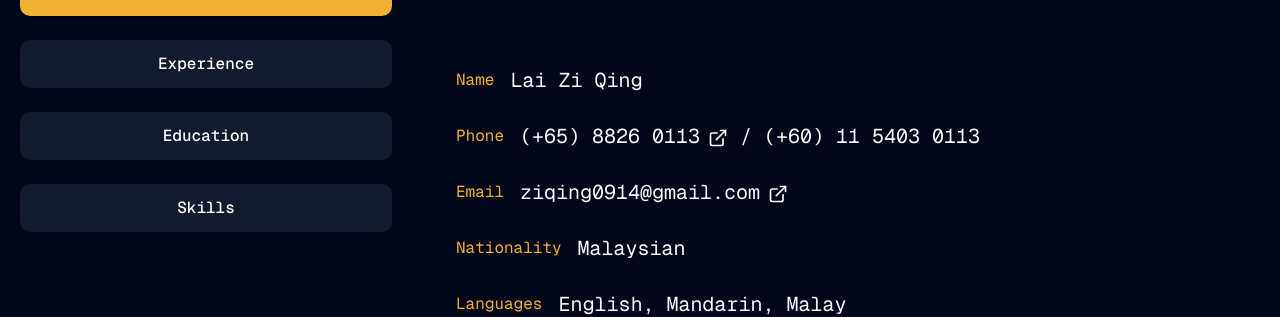
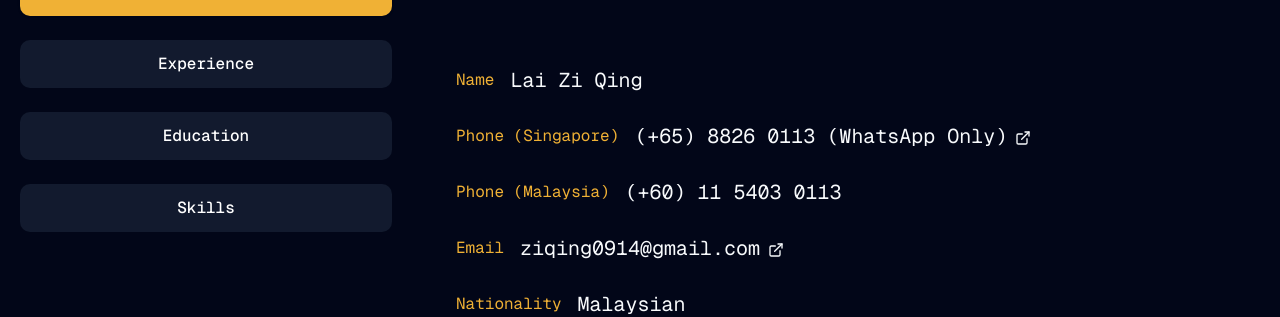
Before and after one commit to ziqinggggg/portfolio, a Next.js app: page / in a window 1280 px wide. Shown: the part 836-1153 px from the top of the page. Built offline with nearby package versions, Linux system fonts and the light colour scheme.

Commit message:
resume, WA

```diff
--- a/app/Resume.jsx
+++ b/app/Resume.jsx
@@ -34,26 +34,26 @@ const about = {
       fieldValue: "Lai Zi Qing",
     },
     {
-      fieldName: "Phone",
-      // fieldValue:
-      // "(+65) 8826 0113 / (+60) 11 5403 0113",
+      fieldName: "Phone (Singapore)",
       fieldValue: (
         <>
-          {" "}
           <a href="https://wa.me/6588260113" className="hover:underline">
-            (+65) 8826 0113
-            <FiExternalLink className="ml-2 inline-block" />
+            (+65) 8826 0113 (WhatsApp Only)
+            <FiExternalLink className="ml-2 inline-block text-base" /><br/>
           </a>
-          {" / (+60) 11 5403 0113"}
         </>
       ),
+    },
+    {
+      fieldName: "Phone (Malaysia)",
+      fieldValue: "(+60) 11 5403 0113",
     },
     {
       fieldName: "Email",
       fieldValue: (
         <a href="mailto:ziqing0914@gmail.com" className="hover:underline ">
           ziqing0914@gmail.com
-          <FiExternalLink className="ml-2 inline-block" />
+          <FiExternalLink className="ml-2 inline-block text-base" />
         </a>
       ),
     },
```
Also changed, not shown: 1 other file (tests, documents, lock files or other folders).
